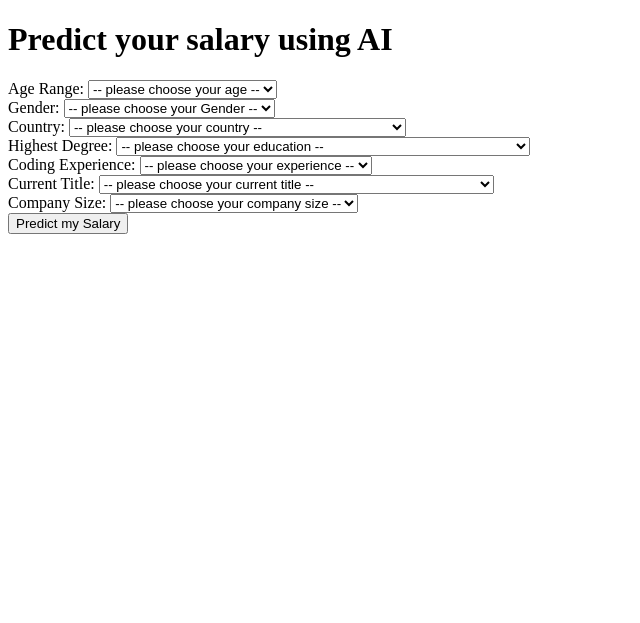
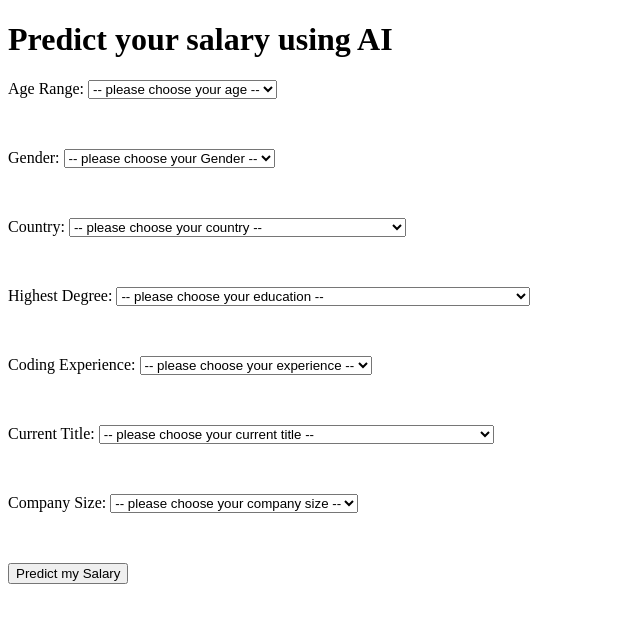
Before and after one commit to maxsimmons4/Module12-front-end, a Flask app: page / in a window 1280 px wide. Shown: the top 623 px of the page, without its empty margins (0-640 px from the left). Run offline with Flask 3, Linux system fonts and the light colour scheme.

Commit message:
reverted back to old style

```diff
--- a/templates/index.html
+++ b/templates/index.html
@@ -1,27 +1,25 @@
-{% extends 'base.html' %} {% block page_title %} AI Salary Predictor {% endblock
-%} {% block content %}
-<div class="container mt-4">
-  <h1 class="text-center mb-4">Predict your salary using AI</h1>
+{%extends 'base.html'%} {% block page_title %} AI Salary Predictor {% endblock
+%} {%block content%}
+
+<h1>Predict your salary using AI</h1>
 
 {% if prediction %}
-  <div class="alert alert-success">
 <h2>
   Your predicted salary is:
-      <span class="text-danger" id="output">
-        ${{ "{:,.2f}".format(prediction.predicted_salary) }}
+  <span class="contact100-form-title" id="output" style="color: crimson">
+    &nbsp;${{ "{:,.2f}".format(prediction.predicted_salary) }}
   </span>
 </h2>
-  </div>
+<p>&nbsp;</p>
 {% endif %} {% if error %}
-  <div class="alert alert-danger">
-    <span id="output">{{ error }}</span>
-  </div>
+<span class="contact100-form-title" id="output" style="color: #ff0000">
+  &nbsp;{{ error }}
+</span>
 {% endif %}
 
 <form name="salary_prediction_form" action="/predict" method="POST">
-    <div class="mb-3">
-      <label for="ageSelect" class="form-label">Age Range:</label>
-      <select name="age" id="ageSelect" class="form-select" required>
+  <label for="ageSelect">Age Range:</label>
+  <select name="age" id="ageSelect" required>
     <option value="">-- please choose your age --</option>
     <option value="0">18-21</option>
     <option value="1">22-24</option>
@@ -35,11 +33,11 @@
     <option value="9">60-69</option>
     <option value="10">70+</option>
   </select>
-    </div>
 
-    <div class="mb-3">
-      <label for="genderSelect" class="form-label">Gender:</label>
-      <select name="gender" id="genderSelect" class="form-select" required>
+  <p>&nbsp;</p>
+
+  <label for="genderSelect">Gender:</label>
+  <select name="gender" id="genderSelect" required>
     <option value="">-- please choose your Gender --</option>
     <option value="0">Man</option>
     <option value="1">Nonbinary</option>
@@ -47,11 +45,11 @@
     <option value="3">Prefer to self-describe</option>
     <option value="4">Woman</option>
   </select>
-    </div>
 
-    <div class="mb-3">
-      <label for="countrySelect" class="form-label">Country:</label>
-      <select name="country" id="countrySelect" class="form-select" required>
+  <p>&nbsp;</p>
+
+  <label for="countrySelect">Country:</label>
+  <select name="country" id="countrySelect" required>
     <option value="">-- please choose your country --</option>
     <option value="0">Algeria</option>
     <option value="1">Argentina</option>
@@ -114,16 +112,11 @@
     <option value="56">Viet Nam</option>
     <option value="57">Zimbabwe</option>
   </select>
-    </div>
 
-    <div class="mb-3">
-      <label for="educationSelect" class="form-label">Highest Degree:</label>
-      <select
-        name="highest_deg"
-        id="educationSelect"
-        class="form-select"
-        required
-      >
+  <p>&nbsp;</p>
+
+  <label for="educationSelect">Highest Degree:</label>
+  <select name="highest_deg" id="educationSelect" required>
     <option value="">-- please choose your education --</option>
     <option value="0">Bachelor’s degree</option>
     <option value="1">Doctoral degree</option>
@@ -135,18 +128,11 @@
       Some college/university study without earning a bachelor’s degree
     </option>
   </select>
-    </div>
 
-    <div class="mb-3">
-      <label for="codingExperienceSelect" class="form-label"
-        >Coding Experience:</label
-      >
-      <select
-        name="coding_exp"
-        id="codingExperienceSelect"
-        class="form-select"
-        required
-      >
+  <p>&nbsp;</p>
+
+  <label for="codingExperienceSelect">Coding Experience:</label>
+  <select name="coding_exp" id="codingExperienceSelect" required>
     <option value="">-- please choose your experience --</option>
     <option value="0">1-3 years</option>
     <option value="1">10-20 years</option>
@@ -156,11 +142,11 @@
     <option value="5">&lt; 1 year</option>
     <option value="6">I have never written code</option>
   </select>
-    </div>
 
-    <div class="mb-3">
-      <label for="titleSelect" class="form-label">Current Title:</label>
-      <select name="title" id="titleSelect" class="form-select" required>
+  <p>&nbsp;</p>
+
+  <label for="titleSelect">Current Title:</label>
+  <select name="title" id="titleSelect" required>
     <option value="">-- please choose your current title --</option>
     <option value="0">Data Administrator</option>
     <option value="1">
@@ -181,16 +167,11 @@
     <option value="12">Statistician</option>
     <option value="13">Teacher / professor</option>
   </select>
-    </div>
 
-    <div class="mb-3">
-      <label for="companySizeSelect" class="form-label">Company Size:</label>
-      <select
-        name="company_size"
-        id="companySizeSelect"
-        class="form-select"
-        required
-      >
+  <p>&nbsp;</p>
+
+  <label for="companySizeSelect">Company Size:</label>
+  <select name="company_size" id="companySizeSelect" required>
     <option value="">-- please choose your company size --</option>
     <option value="0">0-49 employees</option>
     <option value="1">10,000 or more employees</option>
@@ -198,11 +179,10 @@
     <option value="3">250-999 employees</option>
     <option value="4">50-249 employees</option>
   </select>
-    </div>
 
-    <div class="d-grid">
-      <button type="submit" class="btn btn-primary">Predict my Salary</button>
-    </div>
+  <p>&nbsp;</p>
+
+  <input type="submit" id="submit" value="Predict my Salary" />
 </form>
-</div>
+
 {% endblock %}
```
Lines whose indentation alone changed are shown as unchanged.
